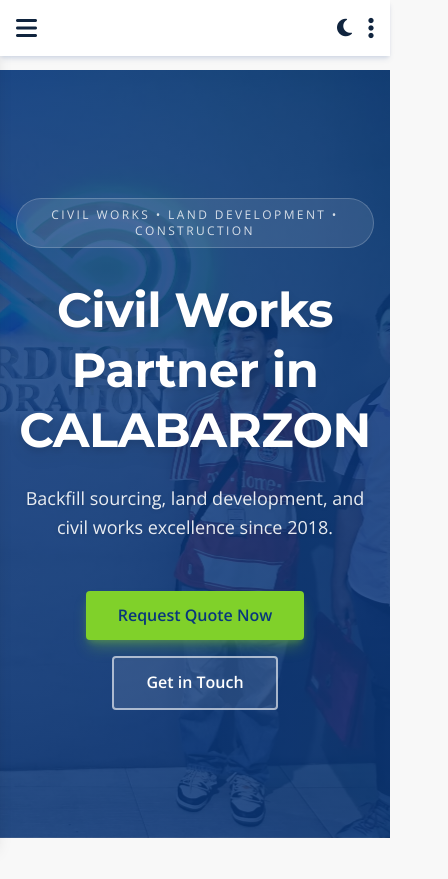
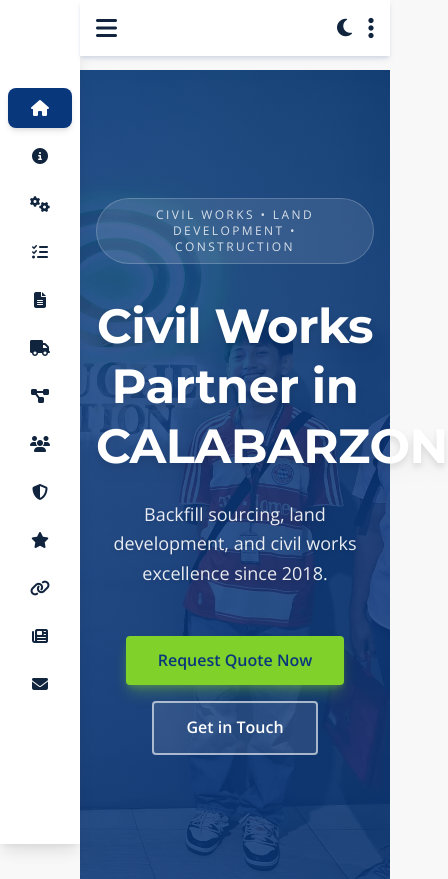
Before and after one commit to CarlAbigania/Cliberduche-Portfolio, a React (Vite) app: page / in a window 390 px wide. Shown: the top 879 px of the page, 448 px wide, since content can reach past the window. Built offline with nearby package versions, Linux system fonts and the light colour scheme.

Commit message:
when in its collapse state only see the icons

```diff
--- a/src/components/Header.jsx
+++ b/src/components/Header.jsx
@@ -29,7 +29,7 @@ const Header = ({ sidebarOpen, setSidebarOpen }) => {
   return (
     <>
       <header className={`bg-white dark:bg-gray-900 shadow-md shadow-primary/10 dark:shadow-primary/5 fixed top-0 z-50 transition-all duration-300 ${
-        sidebarOpen ? 'left-64 right-0' : 'left-0 right-0'
+        sidebarOpen ? 'left-64 right-0' : 'left-20 right-0'
       }`}>
         {/* Main Header */}
         <div className="max-w-container mx-auto px-4 py-3 flex justify-between items-center">
--- a/src/components/Sidebar.jsx
+++ b/src/components/Sidebar.jsx
@@ -57,27 +57,32 @@ const Sidebar = ({ isOpen, onClose }) => {
 
       {/* Sidebar */}
       <aside
-        className={`fixed left-0 top-0 h-screen bg-white dark:bg-gray-900 shadow-lg transition-all duration-300 z-40 w-64 overflow-y-auto pt-20 md:pt-24 md:translate-x-0 ${
-          isOpen ? 'translate-x-0' : '-translate-x-full md:translate-x-0'
+        className={`fixed left-0 top-0 h-screen bg-white dark:bg-gray-900 shadow-lg transition-all duration-300 z-40 overflow-y-auto pt-20 md:pt-24 ${
+          isOpen ? 'w-64 translate-x-0' : 'w-20 translate-x-0'
         }`}
       >
-        <nav className="p-6">
-          <h3 className="text-lg font-bold text-dark dark:text-white mb-6 px-3">
-            Navigation
-          </h3>
+        <nav className={isOpen ? 'p-6' : 'p-2'}>
+          {isOpen && (
+            <h3 className="text-lg font-bold text-dark dark:text-white mb-6 px-3">
+              Navigation
+            </h3>
+          )}
           <ul className="space-y-2">
             {navigationLinks.map((link) => (
               <li key={link.id}>
                 <button
                   onClick={() => handleNavClick(link.id)}
-                  className={`w-full flex items-center gap-3 px-4 py-3 rounded-lg transition-all duration-300 ${
+                  className={`w-full flex items-center rounded-lg transition-all duration-300 ${
+                    isOpen ? 'gap-3 px-4 py-3' : 'gap-0 px-2 py-3 justify-center'
+                  } ${
                     activeSection === link.id
                       ? 'bg-primary text-white shadow-md'
                       : 'text-dark dark:text-gray-300 hover:bg-primary/10 dark:hover:bg-gray-800'
                   }`}
+                  title={!isOpen ? link.label : ''}
                 >
                   <i className={`fas ${link.icon} w-5 text-center`}></i>
-                  <span className="font-medium text-sm">{link.label}</span>
+                  {isOpen && <span className="font-medium text-sm">{link.label}</span>}
                 </button>
               </li>
             ))}
--- a/src/pages/Home.jsx
+++ b/src/pages/Home.jsx
@@ -23,7 +23,7 @@ const Home = () => {
     <>
       <Header sidebarOpen={sidebarOpen} setSidebarOpen={setSidebarOpen} />
       <main className={`transition-all duration-300 ${
-        sidebarOpen ? 'ml-64' : 'ml-0'
+        sidebarOpen ? 'ml-64' : 'ml-20'
       }`} style={{
         marginTop: '70px',
       }}>
```
